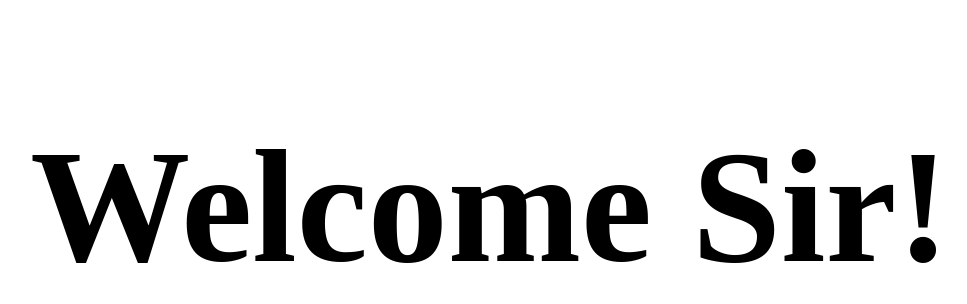
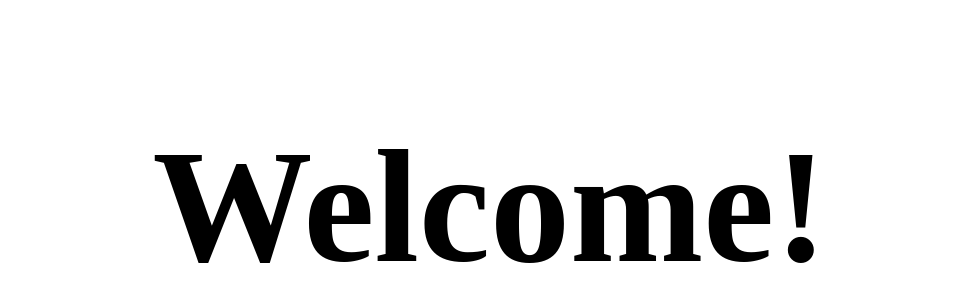
Before and after one commit to JohanBerglund00/JavaScript-Uppgift1, a plain HTML site: page welcome.html in a window 1280 px wide. Shown: the whole page, without its empty margins (150-1117 px from the left). Drawn offline with Linux system fonts and the light colour scheme.

Commit message:
Uppgift-1

```diff
--- a/welcome.html
+++ b/welcome.html
@@ -19,7 +19,7 @@
 <body>
 
     <div id="welcome">
-        <h1>Welcome Sir!</h1>
+        <h1>Welcome!</h1>
     </div>
 
 </body>
```
